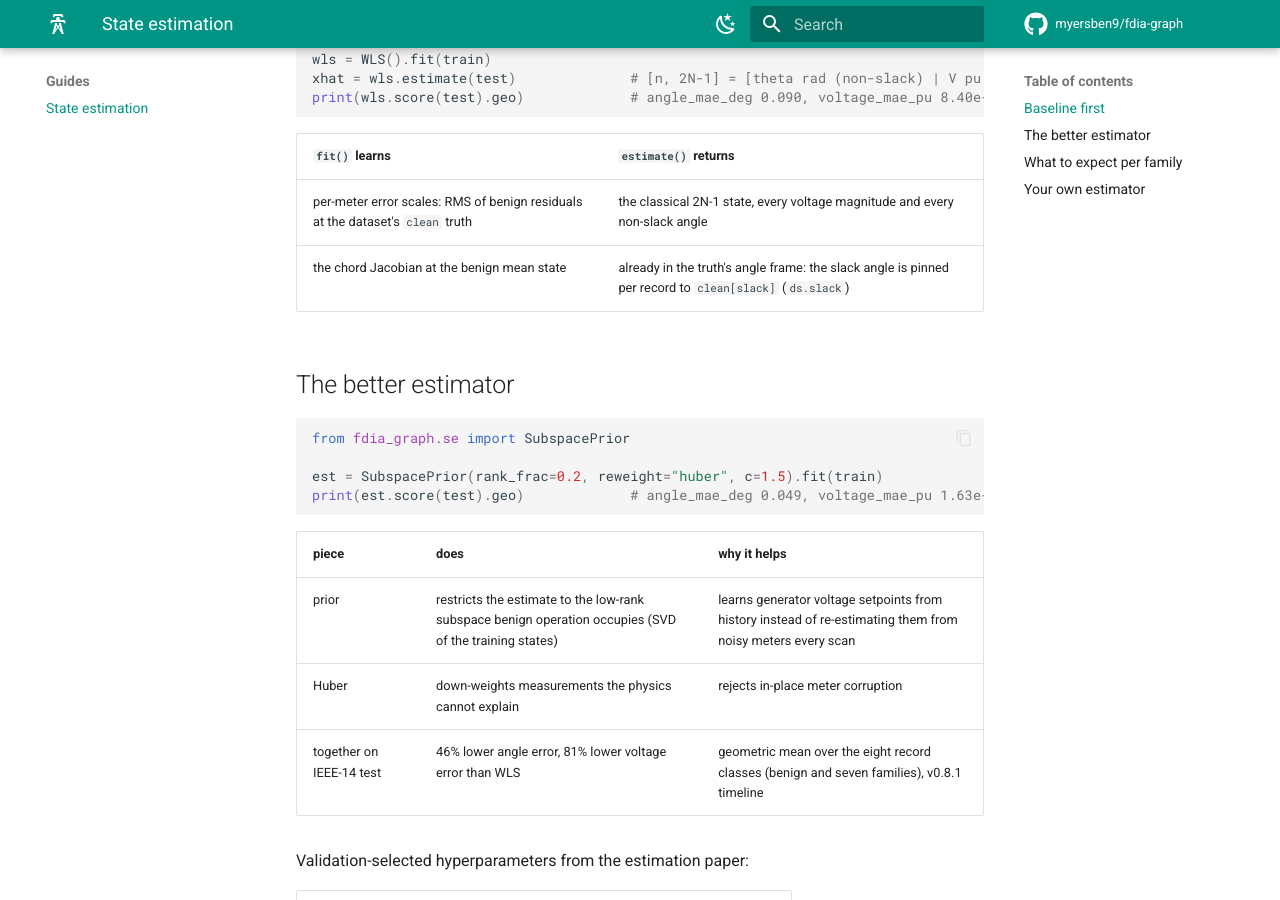
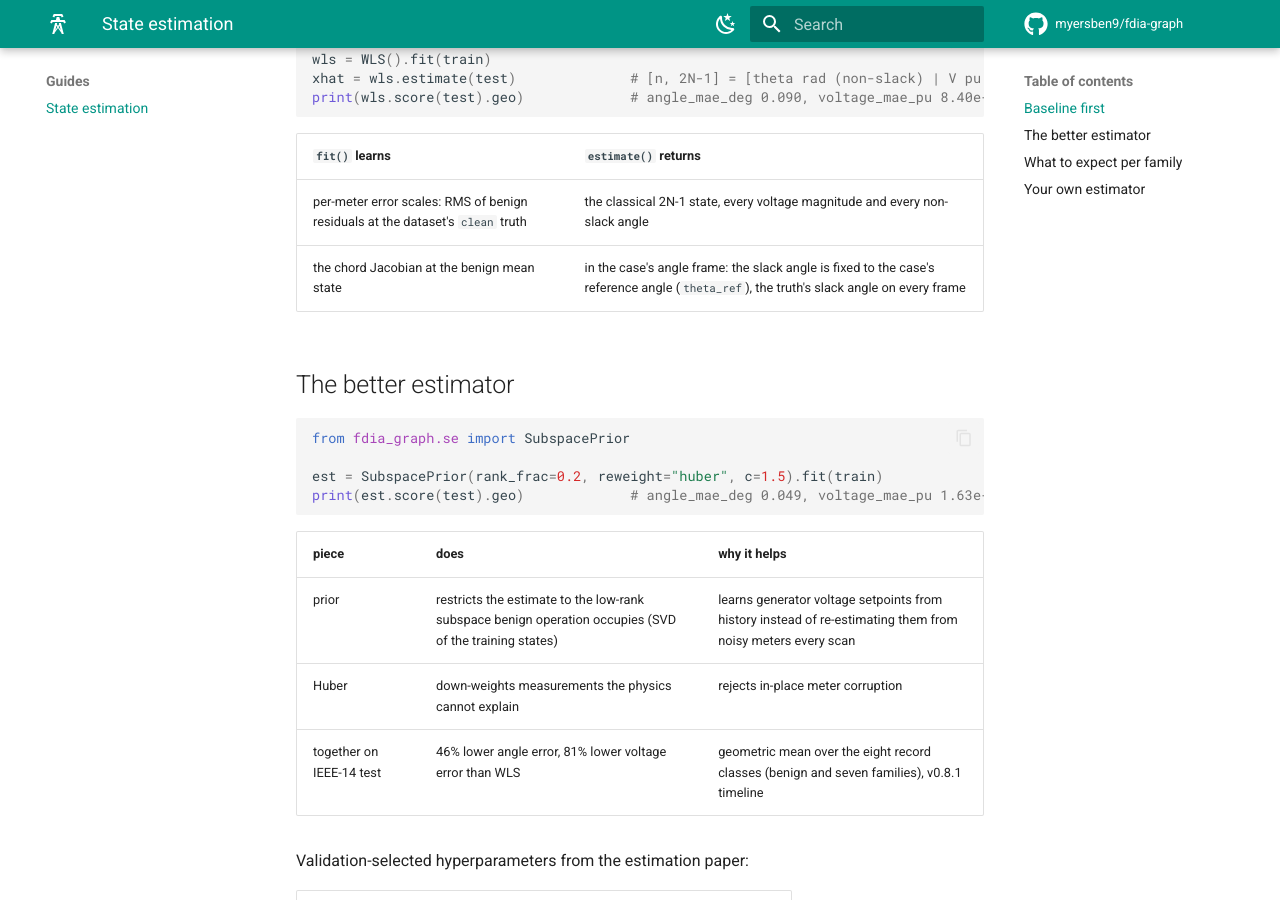
Before and after one commit to myersben9/fdia-graph, an MkDocs documentation site: the page built from docs/guides/state_estimation.md, in a window 1280 px wide and 900 px high, scrolled down 625 px. Built offline with MkDocs 1.6.1 and Material for MkDocs 9.7.7, drawn with Linux system fonts in a browser that asks for light colours; comment, search, counter and statistics services are not loaded; the version menu is left out; some of the changed text lies outside the part shown.

Commit message:
Docs: the case reference angle, and the two remaining uses of the truth (fit calibration, scoring)

```diff
--- a/docs/guides/state_estimation.md
+++ b/docs/guides/state_estimation.md
@@ -20,7 +20,7 @@ print(wls.score(test).geo)             # angle_mae_deg 0.090, voltage_mae_pu 8.4
 | `fit()` learns | `estimate()` returns |
 |---|---|
 | per-meter error scales: RMS of benign residuals at the dataset's `clean` truth | the classical 2N-1 state, every voltage magnitude and every non-slack angle |
-| the chord Jacobian at the benign mean state | already in the truth's angle frame: the slack angle is pinned per record to `clean[slack]` (`ds.slack`) |
+| the chord Jacobian at the benign mean state | in the case's angle frame: the slack angle is fixed to the case's reference angle (`theta_ref`), the truth's slack angle on every frame |
 
 ## The better estimator
 
@@ -64,7 +64,7 @@ estimator.
 |---|---|
 | `_fit_states(x_benign)` | learn anything from the benign training states |
 | `_basis()` | a `[2N-1, K]` basis that restricts the state space, or `None` for the full state |
-| `_solve(z, thsl)` | the per-batch solve; `thsl` is the per-record slack angle reference |
+| `_solve(z, thsl)` | the per-batch solve; `thsl` is the slack angle reference per record (`ref_angles(n)`) |
 
 Inside `_solve`: `self._w_solve(z, w, thsl)` is the divergence-guarded weighted iteration,
 `self._nres(x, z, thsl)` the normalized residuals, and `formulas.estimation` holds every equation
```
Also changed, not shown: CHANGELOG.md (+4 -2 lines), docs/se/README.md (+1 -1 lines), 1 other file.
